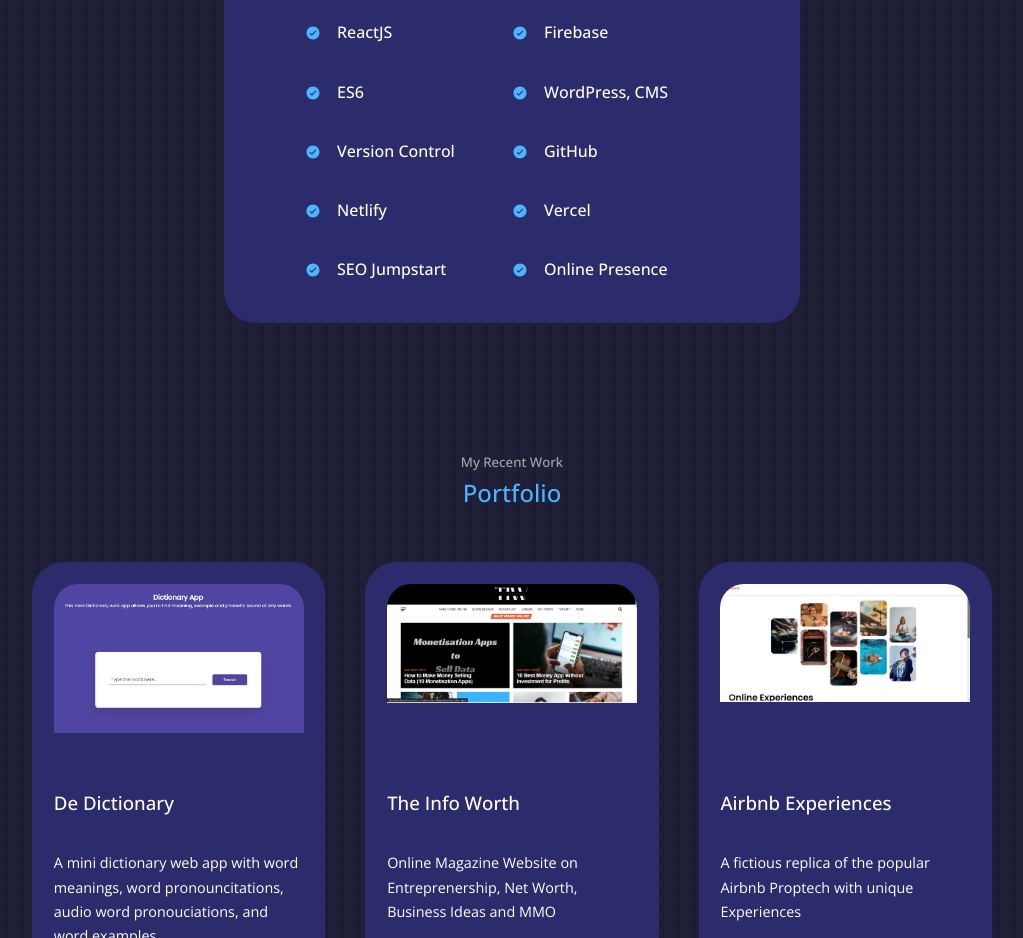
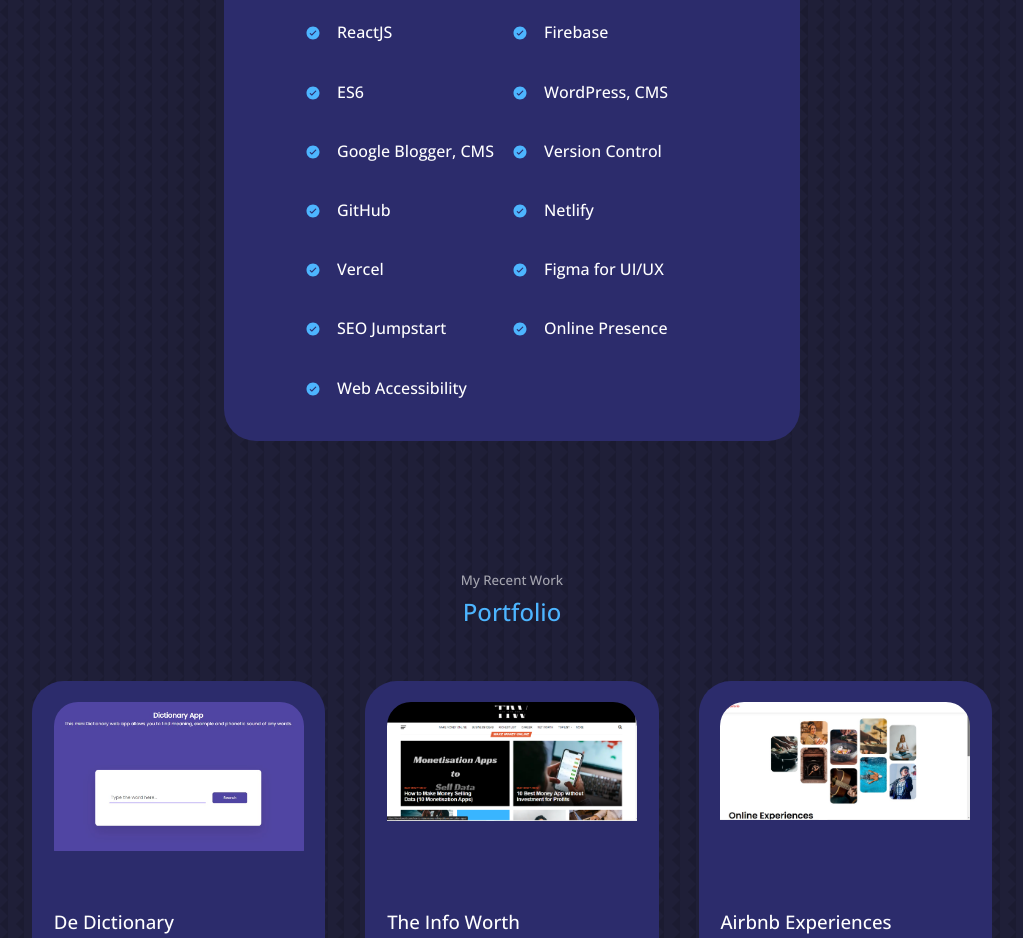
Before and after one commit to tuhamworld/Website-v3-docker, a React (Vite) app: page / in a window 1280 px wide. Shown: the part 1580-2518 px from the top of the page, without its empty margins (128-1151 px from the left). Built offline with nearby package versions, Linux system fonts and the light colour scheme.

Commit message:
feat: update experience

```diff
--- a/src/components/organisms/Experience/index.jsx
+++ b/src/components/organisms/Experience/index.jsx
@@ -55,6 +55,11 @@
 
               <article className="experience__details">
                 <IoIosCheckmarkCircle className="experience__details-icon" />
+                <h4>Google Blogger, CMS</h4>
+              </article>
+
+              <article className="experience__details">
+                <IoIosCheckmarkCircle className="experience__details-icon" />
                 <h4>Version Control</h4>
               </article>
 
@@ -75,6 +80,11 @@
 
               <article className="experience__details">
                 <IoIosCheckmarkCircle className="experience__details-icon" />
+                <h4>Figma for UI/UX</h4>
+              </article>
+
+              <article className="experience__details">
+                <IoIosCheckmarkCircle className="experience__details-icon" />
                 <h4>SEO Jumpstart</h4>
               </article>
 
@@ -83,6 +93,12 @@
                 <h4>Online Presence</h4>
               </article>
 
+
+
+              <article className="experience__details">
+                <IoIosCheckmarkCircle className="experience__details-icon" />
+                <h4>Web Accessibility</h4>
+              </article>
 
 
 
```
